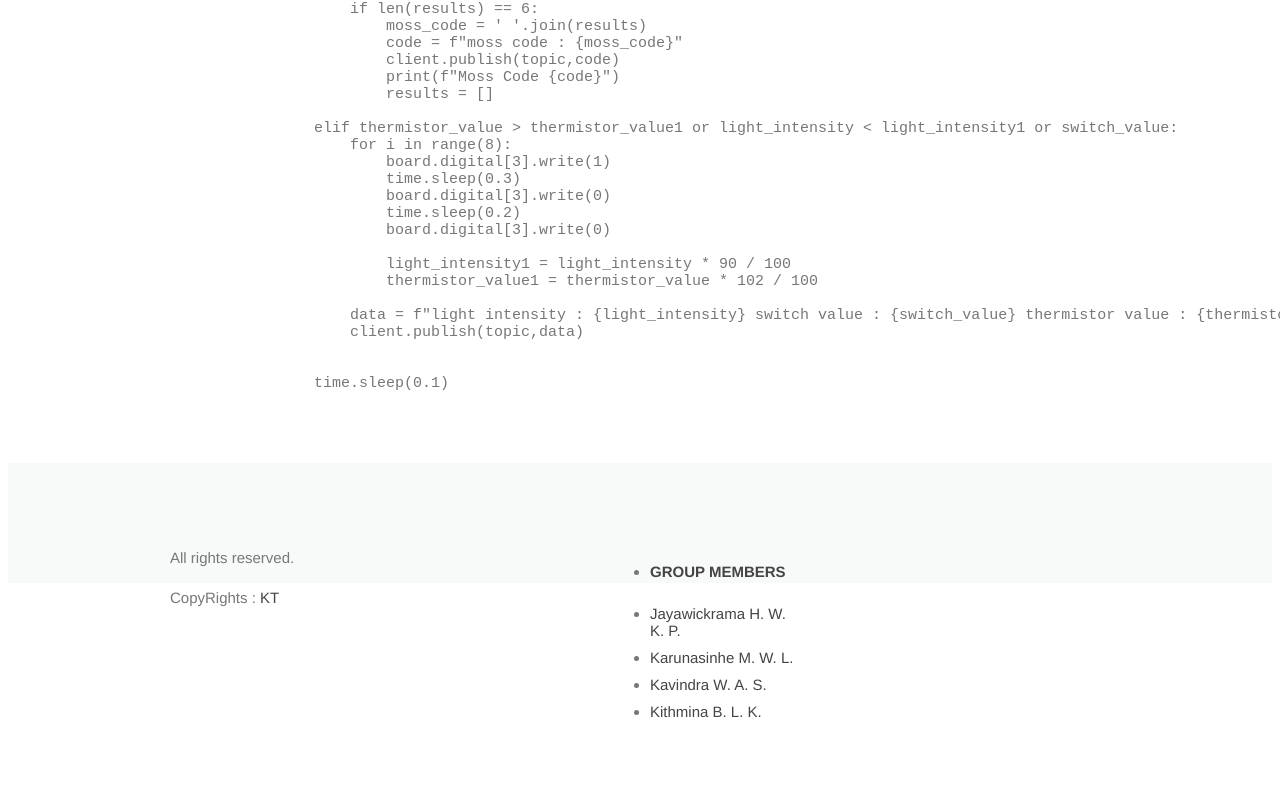
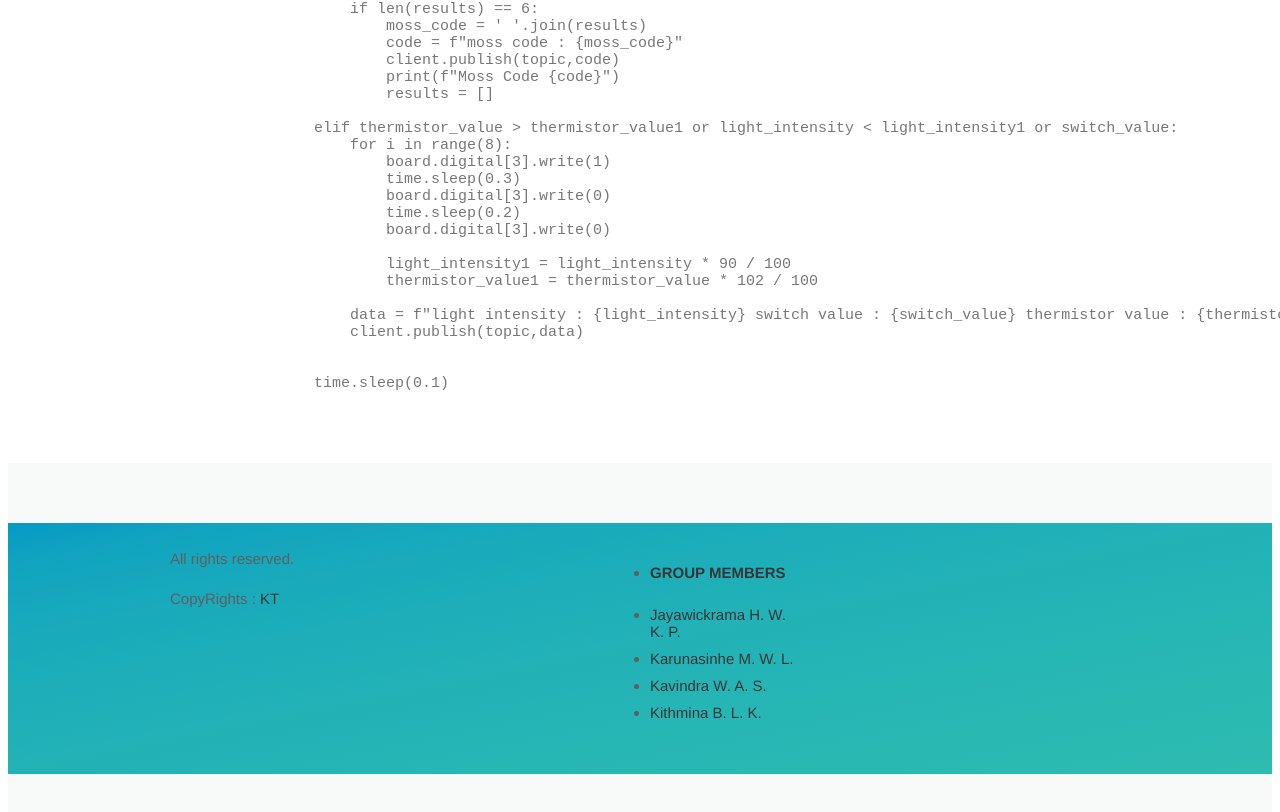
Before and after one commit to UOP-projects/UOP-projects.github.io, a plain HTML site: page index.html in a window 1280 px wide. Shown: the part 3224-4036 px from the top of the page. Before the commit the page ends 3969 px from the top, so only its background shows below. Drawn offline with Linux system fonts and the light colour scheme.

Commit message:
Update style.css

```diff
--- a/css/style.css
+++ b/css/style.css
@@ -92,7 +92,22 @@ header nav ul li a {
   margin-right: 20px;
 }
 .header-img {
-  background: linear-gradient(to bottom right, blue, 25%, pink);
+  background: linear-gradient(to bottom right, blue, 25%, rgb(9, 235, 84));
+}
+
+.lastly {
+  height: 250px;
+  padding-top: 1px;
+  background: linear-gradient(
+    to bottom right,
+    rgb(7, 192, 248),
+    25%,
+    rgb(57, 235, 220)
+  );
+  background-repeat: no-repeat;
+  background-size: cover;
+  background-position: center center;
+  filter: brightness(80%);
 }
 
 .hero-image {
```
